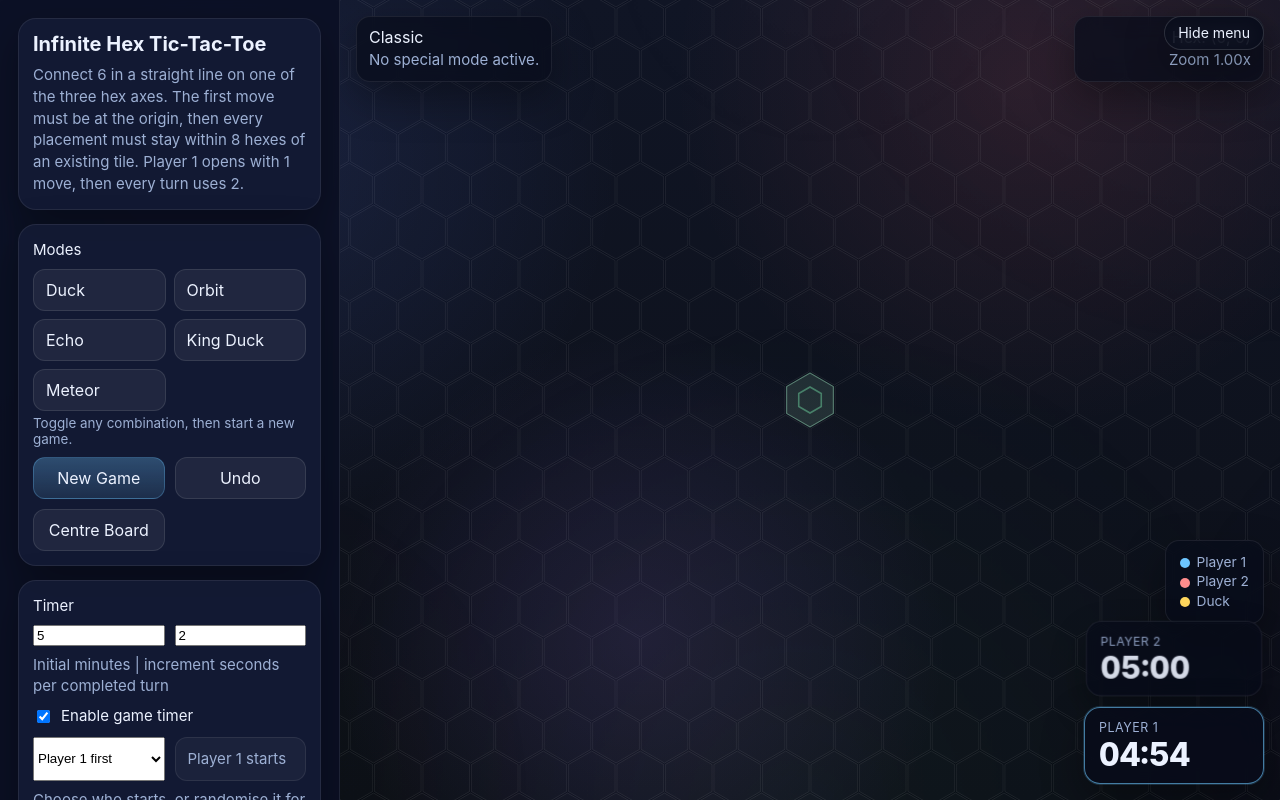
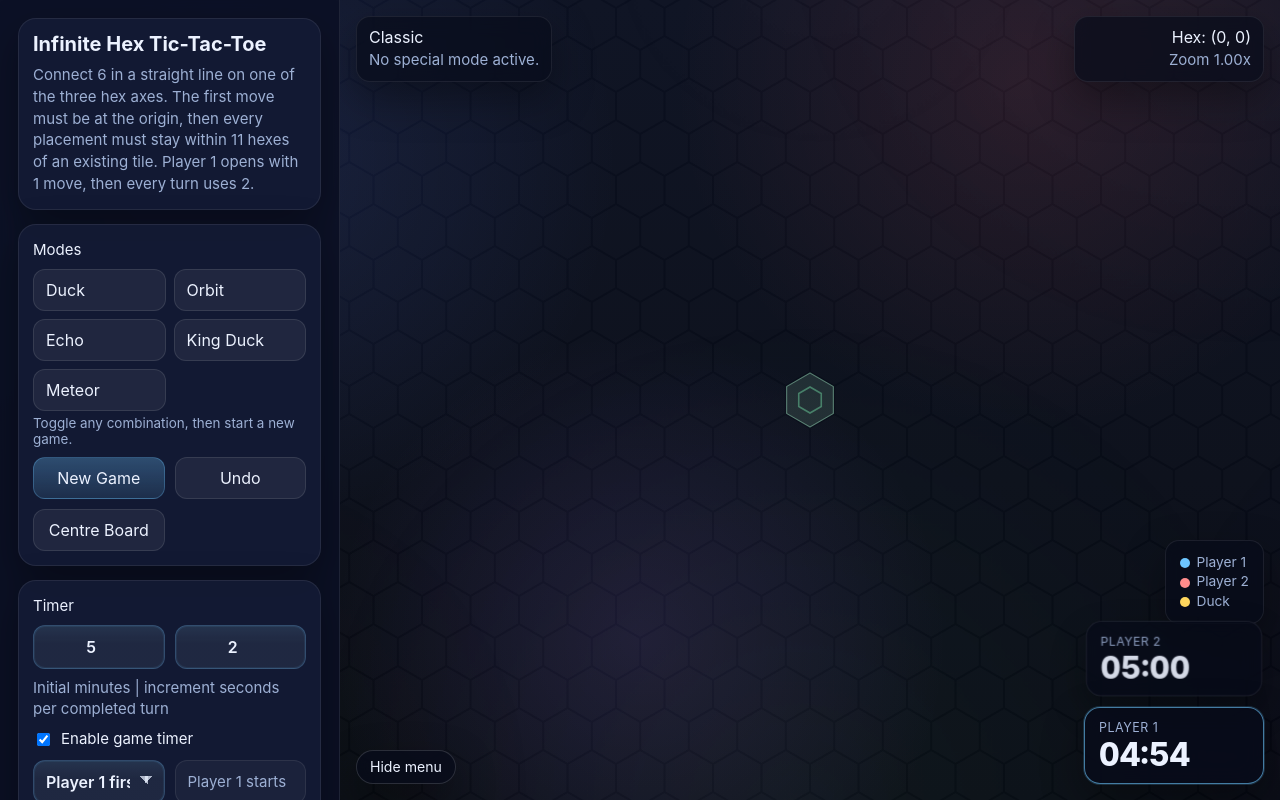
Before and after one commit to Breakerchap/hex-tic-tac-toe, a website: page hex_tictactoe_absurd_modes.html in a window 1280 px wide. Drawn offline with Linux system fonts and the light colour scheme.

Commit message:
more stuff

```diff
--- a/hex_tictactoe_absurd_modes.css
+++ b/hex_tictactoe_absurd_modes.css
@@ -193,6 +193,8 @@ body::after {
 .controls button,
 .controls input,
 .controls select,
+.grid2 input,
+.grid2 select,
 .modeToggle,
 .secondaryButton {
   width: 100%;
@@ -230,6 +232,52 @@ button.primary {
   border-radius: 12px;
   border: 1px solid rgba(255, 255, 255, 0.08);
   background: rgba(255, 255, 255, 0.04);
+}
+
+#timerMinutesInput,
+#timerIncrementInput,
+#turnOrderInput {
+  background:
+    linear-gradient(180deg, rgba(109, 198, 255, 0.09), rgba(109, 198, 255, 0.02) 42%),
+    rgba(255, 255, 255, 0.05);
+  border-color: rgba(109, 198, 255, 0.24);
+  box-shadow: inset 0 0 0 1px rgba(109, 198, 255, 0.08);
+  font-weight: 600;
+  min-height: 44px;
+}
+
+#timerMinutesInput,
+#timerIncrementInput {
+  text-align: center;
+  letter-spacing: 0.02em;
+  font-variant-numeric: tabular-nums;
+}
+
+#turnOrderInput {
+  appearance: none;
+  background-image:
+    linear-gradient(180deg, rgba(109, 198, 255, 0.09), rgba(109, 198, 255, 0.02) 42%),
+    linear-gradient(45deg, transparent 50%, rgba(236, 242, 255, 0.72) 50%),
+    linear-gradient(135deg, rgba(236, 242, 255, 0.72) 50%, transparent 50%);
+  background-repeat: no-repeat;
+  background-size:
+    auto,
+    8px 8px,
+    8px 8px;
+  background-position:
+    center,
+    calc(100% - 16px) calc(50% - 2px),
+    calc(100% - 11px) calc(50% - 2px);
+  padding-right: 34px;
+}
+
+#timerMinutesInput:focus,
+#timerIncrementInput:focus,
+#turnOrderInput:focus {
+  border-color: rgba(109, 198, 255, 0.62);
+  box-shadow:
+    inset 0 0 0 1px rgba(109, 198, 255, 0.18),
+    0 0 0 2px rgba(109, 198, 255, 0.18);
 }
 
 .modePickerGrid {
@@ -321,8 +369,8 @@ button.primary {
 
 .menuToggleButton {
   position: absolute;
-  top: 16px;
-  right: 16px;
+  left: 16px;
+  bottom: 16px;
   z-index: 6;
   border: 1px solid rgba(255, 255, 255, 0.14);
   border-radius: 999px;
@@ -524,8 +572,8 @@ canvas {
   }
 
   .menuToggleButton {
-    top: 10px;
-    right: 10px;
+    left: 10px;
+    bottom: 10px;
     padding: 8px 12px;
     font-size: 0.84rem;
   }
--- a/hex_tictactoe_absurd_modes.html
+++ b/hex_tictactoe_absurd_modes.html
@@ -12,7 +12,7 @@
     <aside class="sidebar">
       <section class="titleCard">
         <h1>Infinite Hex Tic-Tac-Toe</h1>
-        <p>Connect 6 in a straight line on one of the three hex axes. The first move must be at the origin, then every placement must stay within 8 hexes of an existing tile. Player 1 opens with 1 move, then every turn uses 2.</p>
+        <p>Connect 6 in a straight line on one of the three hex axes. The first move must be at the origin, then every placement must stay within 11 hexes of an existing tile. Player 1 opens with 1 move, then every turn uses 2.</p>
       </section>
 
       <section class="section">
@@ -101,7 +101,7 @@
         <ul class="rules">
           <li>Click a hex to place.</li>
           <li>The first move must be at (0, 0).</li>
-          <li>Later placements must be within 8 hexes of an existing tile.</li>
+          <li>Later placements must be within 11 hexes of an existing tile.</li>
           <li>Drag with right mouse button or middle mouse to pan.</li>
           <li>Scroll to zoom.</li>
           <li>Winning line length is always 6.</li>
--- a/hex_tictactoe_absurd_modes.js
+++ b/hex_tictactoe_absurd_modes.js
@@ -43,8 +43,12 @@ const ui = {
 
 const SQRT3 = Math.sqrt(3);
 const WIN_LENGTH = 6;
-const MAX_PLACEMENT_DISTANCE = 8;
+const MAX_PLACEMENT_DISTANCE = 11;
 const CLOCK_TICK_MS = 100;
+const GRID_TARGET_HEXES_PER_FRAME = 3600;
+const GRID_HINT_MIN_HEX_SIZE = 9;
+const GRID_LOW_DETAIL_HEX_SIZE = 9;
+const GRID_VERY_LOW_DETAIL_HEX_SIZE = 6;
 const DEFAULT_TIMER_CONFIG = {
   enabled: true,
   initialMinutes: 5,
@@ -1760,6 +1764,26 @@ function drawHex(x, y, size, fill, stroke, lineWidth = 1) {
   }
 }
 
+function getGridDrawStep(bounds, size) {
+  const spanQ = Math.max(1, bounds.maxQ - bounds.minQ + 1);
+  const spanR = Math.max(1, bounds.maxR - bounds.minR + 1);
+  const estimatedHexes = spanQ * spanR;
+
+  let step = 1;
+  if (size < GRID_LOW_DETAIL_HEX_SIZE) {
+    step = 2;
+  }
+  if (size < GRID_VERY_LOW_DETAIL_HEX_SIZE) {
+    step = 3;
+  }
+
+  if (estimatedHexes > GRID_TARGET_HEXES_PER_FRAME) {
+    step = Math.max(step, Math.ceil(Math.sqrt(estimatedHexes / GRID_TARGET_HEXES_PER_FRAME)));
+  }
+
+  return step;
+}
+
 function drawGrid() {
   const size = currentHexSize();
   const w = canvas.clientWidth;
@@ -1770,11 +1794,21 @@ function drawGrid() {
     offsetX: game.viewport.offsetX,
     offsetY: game.viewport.offsetY,
     hexSize: size,
-    marginHexes: 2
+    marginHexes: size < GRID_LOW_DETAIL_HEX_SIZE ? 1 : 2
   });
-
-  for (let r = bounds.minR; r <= bounds.maxR; r += 1) {
-    for (let q = bounds.minQ; q <= bounds.maxQ; q += 1) {
+  const drawStep = getGridDrawStep(bounds, size);
+  const showPlacementHints = (
+    size >= GRID_HINT_MIN_HEX_SIZE
+    && canActForCurrentTurn()
+    && !game.state.winner
+    && !game.state.duckPhase
+  );
+  const gridStroke = drawStep > 1 ? "rgba(255, 255, 255, 0.06)" : "rgba(255, 255, 255, 0.08)";
+  const gridFill = drawStep > 1 ? "rgba(255, 255, 255, 0.018)" : "rgba(255, 255, 255, 0.025)";
+  let hoverDrawn = false;
+
+  for (let r = bounds.minR; r <= bounds.maxR; r += drawStep) {
+    for (let q = bounds.minQ; q <= bounds.maxQ; q += drawStep) {
       const hex = { q, r };
       const world = axialToPixel(hex, size);
       const screen = worldToScreen(world.x, world.y);
@@ -1782,20 +1816,37 @@ function drawGrid() {
         continue;
       }
 
-      let fill = "rgba(255, 255, 255, 0.025)";
-      let stroke = "rgba(255, 255, 255, 0.08)";
+      let fill = gridFill;
+      let stroke = gridStroke;
+      let legalPlacement = true;
 
       if (usesPanicBirdMode(game.state) && game.state.panicZones[keyOf(hex.q, hex.r)]) {
         fill = "rgba(255, 179, 92, 0.16)";
         stroke = "rgba(255, 179, 92, 0.46)";
       }
 
+      if (showPlacementHints) {
+        legalPlacement = isLegalPlacement(game.state, hex);
+        if (!legalPlacement) {
+          stroke = null;
+        }
+      }
+
       if (equalHex(hex, game.hoverHex)) {
+        hoverDrawn = true;
         fill = "rgba(255, 255, 255, 0.08)";
         stroke = "rgba(255, 255, 255, 0.25)";
       }
 
       drawHex(screen.x, screen.y, size - 1, fill, stroke, 1);
+    }
+  }
+
+  if (!hoverDrawn) {
+    const world = axialToPixel(game.hoverHex, size);
+    const screen = worldToScreen(world.x, world.y);
+    if (screen.x >= -size * 2 && screen.y >= -size * 2 && screen.x <= w + size * 2 && screen.y <= h + size * 2) {
+      drawHex(screen.x, screen.y, size - 1, "rgba(255, 255, 255, 0.08)", "rgba(255, 255, 255, 0.25)", 1);
     }
   }
 }
@@ -1839,6 +1890,9 @@ function drawEchoTargets() {
   }
 
   const size = currentHexSize();
+  if (size < 8) {
+    return;
+  }
   const w = canvas.clientWidth;
   const h = canvas.clientHeight;
 
@@ -1879,6 +1933,9 @@ function drawMeteorPreview() {
   }
 
   const size = currentHexSize();
+  if (size < 8) {
+    return;
+  }
   const w = canvas.clientWidth;
   const h = canvas.clientHeight;
   const { farthestDistance, farthest } = getMeteorTargets(game.state);
@@ -1923,6 +1980,9 @@ function drawOrbitPreview() {
   }
 
   const size = currentHexSize();
+  if (size < 9) {
+    return;
+  }
   const w = canvas.clientWidth;
   const h = canvas.clientHeight;
 
@@ -2007,6 +2067,8 @@ function drawPieces() {
   const size = currentHexSize();
   const w = canvas.clientWidth;
   const h = canvas.clientHeight;
+  const lowDetail = size < GRID_LOW_DETAIL_HEX_SIZE;
+  const veryLowDetail = size < GRID_VERY_LOW_DETAIL_HEX_SIZE;
   const recentSerials = getRecentSerials(game.state.cells);
   const recentSerialSet = new Set(recentSerials);
   const newestSerial = recentSerials[0];
@@ -2020,7 +2082,7 @@ function drawPieces() {
     }
 
     const colour = cell.owner === 1 ? "#6dc6ff" : "#ff8c8c";
-    if (recentSerialSet.has(cell.serial)) {
+    if (!lowDetail && recentSerialSet.has(cell.serial)) {
       const isNewest = cell.serial === newestSerial;
       const recentStroke = isHalfAndHalfCell(cell)
         ? "rgba(255, 255, 255, 0.85)"
@@ -2035,7 +2097,7 @@ function drawPieces() {
       );
     }
 
-    if (isHalfAndHalfCell(cell)) {
+    if (isHalfAndHalfCell(cell) && !lowDetail) {
       const control = getCellControl(cell);
       const splitAt = Math.min(0.98, Math.max(0.02, control[1]));
       const blend = ctx.createLinearGradient(
@@ -2067,12 +2129,26 @@ function drawPieces() {
         screen.y - size * 0.84
       );
     } else {
-      drawHex(screen.x, screen.y, size * 0.78, colour, "rgba(255,255,255,0.45)", 1.5);
-    }
-    ctx.fillStyle = "rgba(6, 12, 23, 0.52)";
-    ctx.beginPath();
-    ctx.arc(screen.x, screen.y, size * 0.28, 0, Math.PI * 2);
-    ctx.fill();
+      let fillColour = colour;
+      if (isHalfAndHalfCell(cell)) {
+        const control = getCellControl(cell);
+        fillColour = control[1] >= control[2] ? "#6dc6ff" : "#ff8c8c";
+      }
+      drawHex(
+        screen.x,
+        screen.y,
+        size * 0.78,
+        fillColour,
+        lowDetail ? "rgba(255,255,255,0.28)" : "rgba(255,255,255,0.45)",
+        lowDetail ? 1 : 1.5
+      );
+    }
+    if (!veryLowDetail) {
+      ctx.fillStyle = "rgba(6, 12, 23, 0.52)";
+      ctx.beginPath();
+      ctx.arc(screen.x, screen.y, size * 0.28, 0, Math.PI * 2);
+      ctx.fill();
+    }
   }
 
   for (const { birdKind, hex } of getBirdEntries(game.state)) {
```
Also changed, not shown: README.md.
